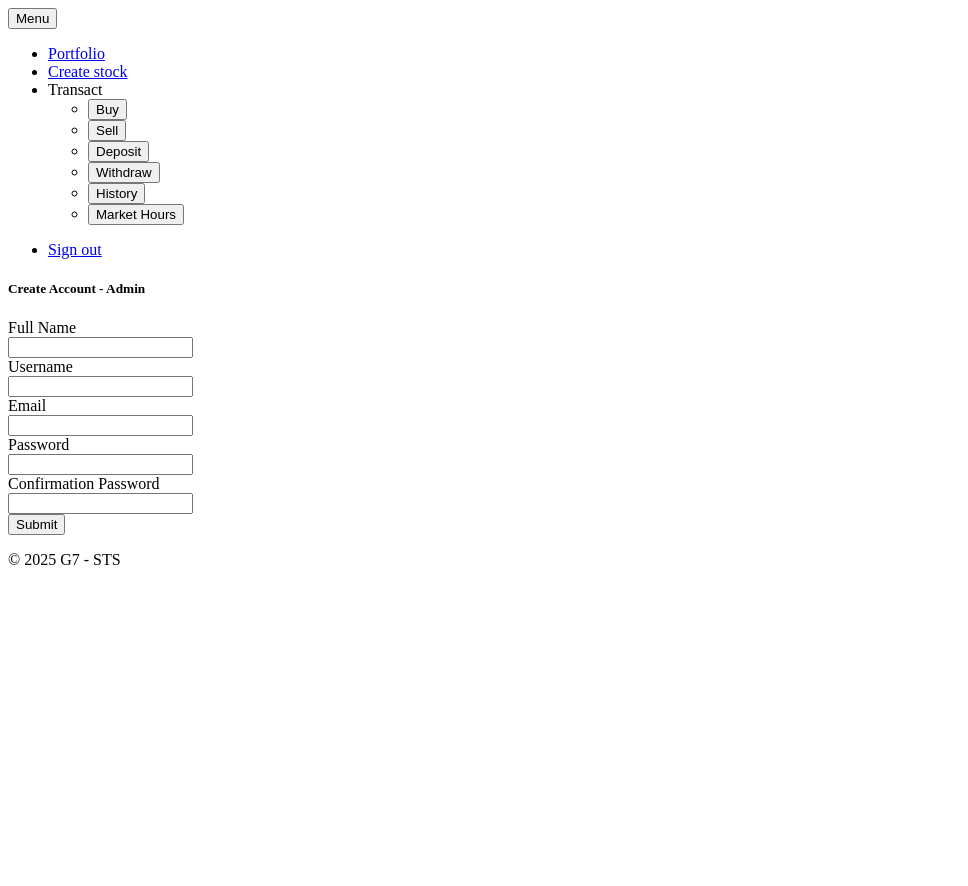
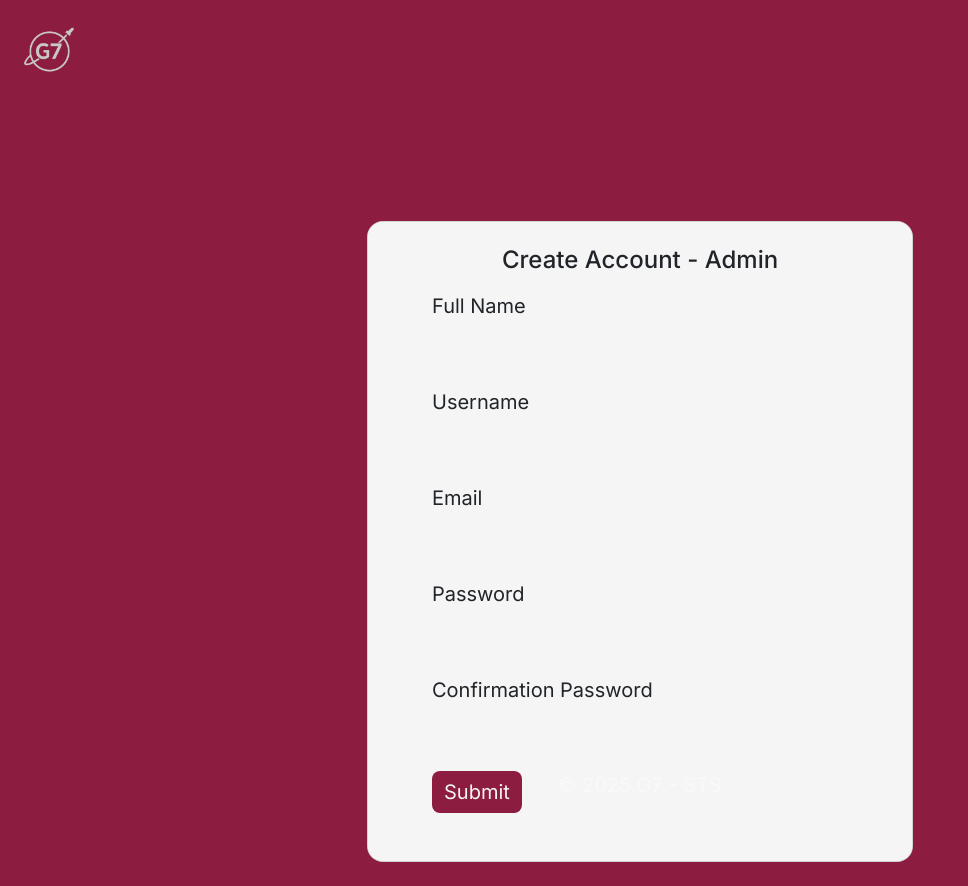
Before and after one commit to el-monke/StockTradingSystem, a Flask app: page /createaccount/admin in a window 1280 px wide. Shown: the whole page, without its empty margins (0-968 px from the left). Before the commit the page ends 565 px from the top, so only its background shows below. Run offline with Flask 3, Linux system fonts and the light colour scheme.

Commit message:
UI - User Auth
Reworked UI elements for User Authentication templates. Added cards, font, base, and Bootstrap modal (pop-up message).

```diff
--- a/app.py
+++ b/app.py
@@ -214,11 +214,11 @@ def createaccount():
         confPassword = request.form.get("confPassword")
 
         if (fullName == "") or (username == "") or (email == "") or (password == "") or (confPassword == ""):
-            flash("Empty fields. Please try again.", "error")
+            flash("Empty fields. Please try again.", "danger")
             return render_template("create_account.html")
 
         if password != confPassword:
-            flash("Passwords do not match. Please try again.", "error")
+            flash("Passwords do not match. Please try again.", "danger")
             return render_template("create_account.html")
 
         try:
@@ -238,7 +238,7 @@ def createaccount():
 
         except:
             db.session.rollback()
-            flash("Error. Please try again.", "error")
+            flash("Error. Please try again.", "danger")
             return render_template("create_account.html")
 
     return render_template("create_account.html")
@@ -293,7 +293,7 @@ def signIn():
         password = request.form.get("password")
 
         if (username == "") or (password == ""):
-            flash("Empty fields. Please try again.", "error")
+            flash("Empty fields. Please try again.", "danger")
             return render_template("sign_in.html")
 
         user = User.query.filter_by(username=username).first()
@@ -308,7 +308,7 @@ def signIn():
             return redirect(url_for("homeAdmin"))
 
         else:
-            flash("Invalid credentials. Please try again.", "error")
+            flash("Invalid credentials. Please try again.", "danger")
             return render_template("sign_in.html")
 
     return render_template("sign_in.html")
--- a/templates/base.html
+++ b/templates/base.html
@@ -3,86 +3,70 @@
   <head>
     <meta charset="UTF-8" />
     <meta name="viewport" content="width=device-width, initial-scale=1" />
-    <title>{% block title %}{% endblock %} - Stock Trading System</title>
+    <link href="https://cdn.jsdelivr.net/npm/bootstrap@5.3.8/dist/css/bootstrap.min.css" rel="stylesheet">
+    <link rel="preconnect" href="https://fonts.googleapis.com">
+    <link rel="preconnect" href="https://fonts.gstatic.com" crossorigin>
+    <link href="https://fonts.googleapis.com/css2?family=Inter:ital,opsz,wght@0,14..32,100..900;1,14..32,100..900&display=swap" rel="stylesheet">
+    <title>{% block title %}Base{% endblock %} - Stock Trading System</title>
+    <style>
+      body { background-color: #8C1D40; font-family: "Inter"}
+
+      .navbar .dropdown-toggle::after { display: none; }
+
+      .card.hover-lift {transition: transform .2s ease, box-shadow .2s ease;}
+      .card.hover-lift:hover {transform: translateY(-4px); box-shadow: var(--bs-box-shadow-lg);}
+    </style>
   </head>
   <body>
-     <nav>
-      <div>
-        <a href="{{ url_for('home') }}"></a>
 
-        <button type="button">
-          <span>Menu</span>
-        </button>
+    <nav class="navbar navbar-expand-lg navbar-dark">
+        <div class="container-fluid">
+            <span class="navbar-brand"><img src="{{ url_for('static', filename='logo.png') }}" style="height: 75px; width: auto;"></span>
 
-        <div>
-          <ul>
-            <li><a href="{{ url_for('home') }}">Portfolio</a></li>
-            {# <li><a href="{{ url_for('stock') }}">View Stock</a></li> #}
-            <li><a href="{{ url_for('createStock') }}">Create stock</a></li>
-            {# <li><a href="{{ url_for('changeMktHrs') }}">Market Hours</a></li> #}
+        {% if current_user.is_authenticated %}
+        <ul class="navbar-nav">
+            <li class="nav-item"><a class="nav-link text-light fs-5" href="{{ url_for('home') }}">Portfolio</a></li>
+            <li class="nav-item"><a class="nav-link text-light fs-5" href="{{ url_for('viewOrderHistory') }}">History</a></li>
 
-            <li>
-              <span>Transact</span>
-              <ul>
-                <li>
-                  <a href="{{ url_for('buyStock') }}">
-                    <button type="button">Buy</button>
-                  </a>
-                </li>
-                <li>
-                  <a href="{{ url_for('sellStock') }}">
-                    <button type="button">Sell</button>
-                  </a>
-                </li>
-                <li>
-                  <a href="{{ url_for('depositFunds') }}">
-                    <button type="button">Deposit</button>
-                  </a>
-                </li>
-                <li>
-                  <a href="{{ url_for('withdrawFunds') }}">
-                    <button type="button">Withdraw</button>
-                  </a>
-                </li>
-                 <li>
-                  <a href="{{ url_for('viewOrderHistory') }}">  <!-- Brett: Order History button -->
-                    <button type="button">History</button>
-                  </a>
-                  <li>
-                  <a href="{{ url_for('changeMktHrs') }}">
-                    <button type="button">Market Hours</button>
-                  </a>
-                  </li>
-                </li>
+            <li class="nav-item dropdown">
+                <a class="nav-link dropdown-toggle text-light fs-5" href="#" data-bs-toggle="dropdown">Transact</a>
+                <ul class="dropdown-menu">
+                    <li><a class="dropdown-item fs-5" href="{{ url_for('buyStock') }}">Buy</a></li>
+                    <li><a class="dropdown-item fs-5" href="{{ url_for('depositFunds') }}">Deposit</a></li>
+                    <li><a class="dropdown-item fs-5" href="{{ url_for('sellStock') }}">Sell</a></li>
+                    <li><a class="dropdown-item fs-5" href="{{ url_for('withdrawFunds') }}">Withdraw</a></li>
                 </ul>
             </li>
         </ul>
 
-          <ul>
-            <li>
-              <a href="{{ url_for('logout') }}">Sign out</a>
-            </li>
+        <ul class="navbar-nav ms-auto me-5">
+            <li class="nav-item"><a class="nav-link text-light fs-5" href="{{ url_for('logout') }}">Sign Out</a></li>
         </ul>
-        </div>
+        {% endif %}
         </div>
     </nav>
 
     {% with messages = get_flashed_messages(with_categories=true) %}
         {% if messages %}
+            <div class="container">
                 {% for category, message in messages %}
-          <div>{{ message }}</div>
+                    <div class="alert alert-{{ category }} alert-dismissable fade show text-center position-relative mx-auto" role="alert" style="max-width: 75%;">
+                        {{ message }}
+                        <button type="button" class="btn-close position-absolute top-0 end-0 mt-2 me-2" data-bs-dismiss="alert"></button>
+                    </div>
                 {% endfor %}
+            </div>
         {% endif %}
     {% endwith %}
 
-    <div>
+    <main class="container py-4">
         {% block content %}{% endblock %}
-    </div>
+    </main>
 
-    <footer>
-      <div>
-        <p>© 2025 G7 - STS</p>
-      </div>
+    <footer class="text-light fixed-bottom fs-5">
+        <p class="text-center mb-0">© 2025 G7 - STS</p>
     </footer>
+
+    <script src="https://cdn.jsdelivr.net/npm/bootstrap@5.3.8/dist/js/bootstrap.bundle.min.js"></script>
   </body>
 </html>
--- a/templates/create_account_admin.html
+++ b/templates/create_account_admin.html
@@ -2,55 +2,44 @@
 {% block title %}Create Account - Admin{% endblock %}
 {% block content %}
 
-<div>
-  <div>
-    <div>
-      <div>
-        <h5>Create Account - Admin</h5>
+<div class="row justify-content-center mt-5">
+  <div class="col-12 col-lg-6 mt-5">
+    <div class="card hover-lift rounded-4 overflow-hidden">
+      <div class="card-body" style="background-color: #F5F5F5;">
+        <h1 class="card-title text-center h4 py-2">Create Account - Admin</h1>
 
-        <form action="{{ url_for('createaccount_admin') }}" method="post">
-          <div>
-            <label for="fullName">Full Name</label>
-            <div>
-              <input type="text" id="fullName" name="fullName">
-            </div>
+        <form action="{{ url_for('createaccount') }}" method="post">
+
+          <div class="mb-3 px-5">
+            <label for="fullName" class="form-label fs-5">Full Name</label>
+              <input type="text" class="form-control fs-5" id="fullName" name="fullName" style="background-color: #F5F5F5; border: none;">
           </div>
 
-          <div>
-            <label for="username">Username</label>
-            <div>
-              <input type="username" id="username" name="username">
-            </div>
+          <div class="mb-3 px-5">
+            <label for="username" class="form-label fs-5">Username</label>
+            <input type="text" class="form-control fs-5" id="username" name="username" style="background-color: #F5F5F5; border: none;">
           </div>
 
-          <div>
-            <label for="email">Email</label>
-            <div>
-              <input type="email" id="email" name="email">
-            </div>
+          <div class="mb-3 px-5">
+            <label for="email" class="form-label fs-5">Email</label>
+            <input type="email" class="form-control fs-5" id="email" name="email" style="background-color: #F5F5F5; border: none;">
           </div>
 
-          <div>
-            <label for="password">Password</label>
-            <div>
-              <input type="password" id="password" name="password">
-            </div>
+          <div class="mb-3 px-5">
+            <label for="password" class="form-label fs-5">Password</label>
+              <input type="password" class="form-control fs-5" id="password" name="password" style="background-color: #F5F5F5; border: none;">
           </div>
 
-          <div>
-            <label for="confPassword">Confirmation Password</label>
-            <div>
-              <input type="password" id="confPassword" name="confPassword">
-            </div>
+          <div class="mb-3 px-5">
+            <label for="confPassword" class="form-label fs-5">Confirmation Password</label>
+              <input type="password" class="form-control fs-5" id="confPassword" name="confPassword" style="background-color: #F5F5F5; border: none;">
           </div>
 
-          <div>
-            <div>
-              <button type="submit">Submit</button>
-            </div>
+          <div class="d-flex align-items-center mb-3 px-5">
+            <button type="submit" class="btn btn-primary mb-3 rounded-3 fs-5" style="background-color: #8C1D40; color: #F5F5F5; border: none;">Submit</button>
           </div>
+
         </form>
-
       </div>
     </div>
   </div>
```
Also changed, not shown: templates/create_account.html (+24 -35 lines), templates/sign_in.html (+33 -20 lines). Lines whose indentation alone changed are shown as unchanged.
